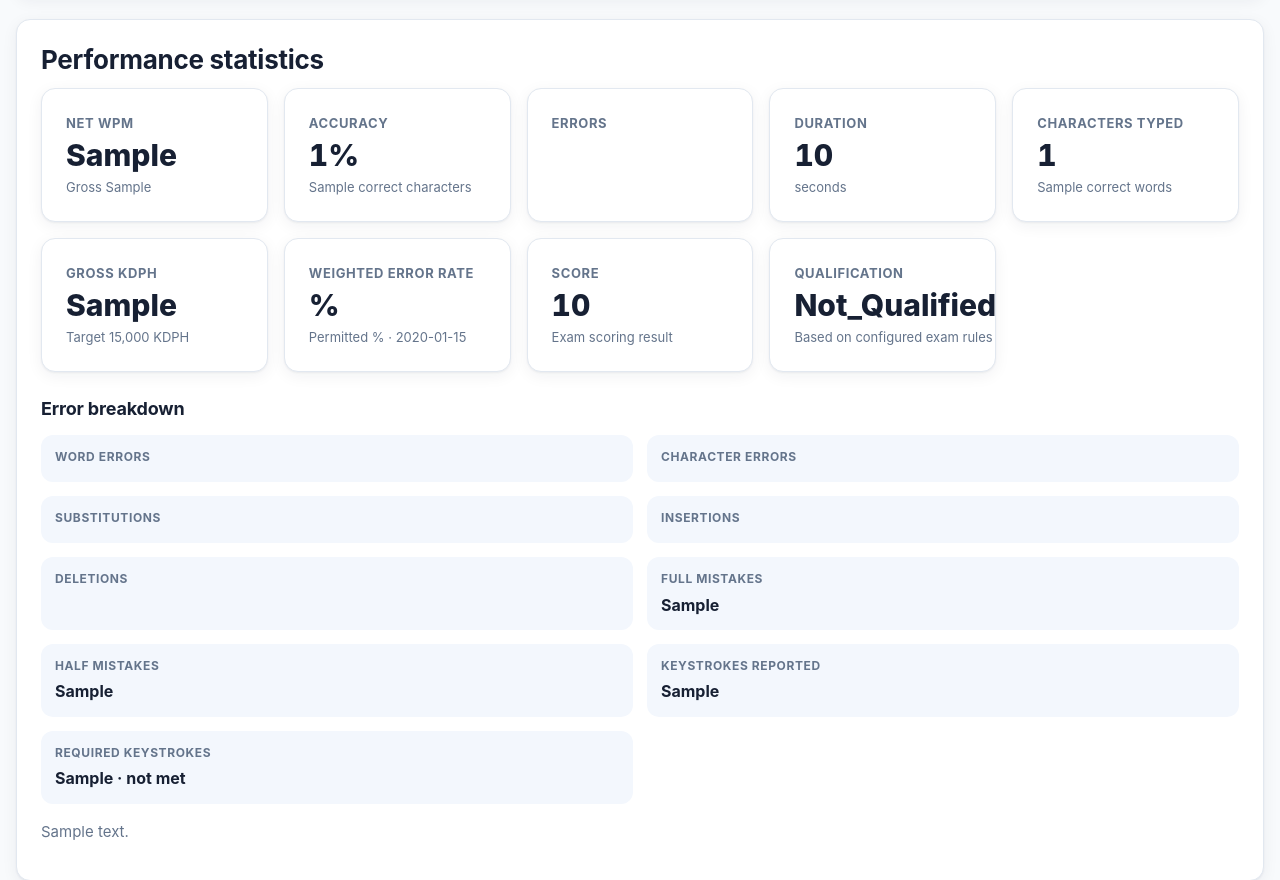
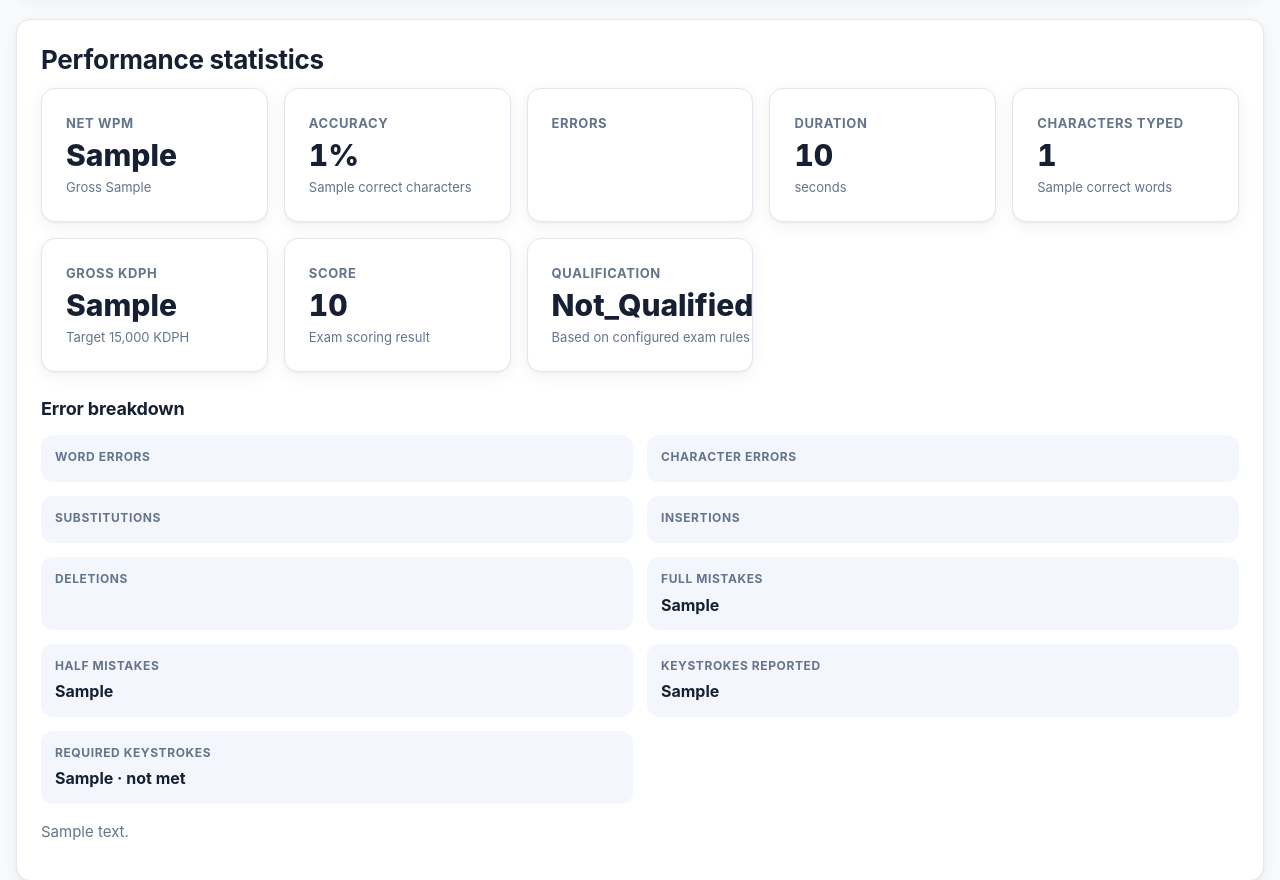
Before and after one commit to vikashphogat0-ux/typingskillzone-django, a Django app: template backend/typing_sessions/templates/typing_sessions/result.html in a window 1280 px wide. Shown: the part 556-1436 px from the top of the page. Run offline with Django 5.2, Linux system fonts and the light colour scheme; the template is opened without the code that fills it: most values are stand-ins (such as "Sample title", 1, 10 or a date in 2020); parts of the project's set-up code (start-up, migrations or seed data) failed here and were passed over.

Commit message:
Limit DPA-only result labels to the DPA simulator

```diff
--- a/backend/typing_sessions/templates/typing_sessions/result.html
+++ b/backend/typing_sessions/templates/typing_sessions/result.html
@@ -29,7 +29,7 @@
     <article class="metric-card"><span>Duration</span><strong>{{ attempt.result_snapshot.duration_seconds|default_if_none:"–" }}</strong><small>seconds</small></article>
     <article class="metric-card"><span>Characters typed</span><strong>{{ attempt.submitted_text|length }}</strong><small>{{ attempt.result_snapshot.correct_words|default_if_none:"0" }} correct words</small></article>
     {% if attempt.result_snapshot.gross_kdph != None %}<article class="metric-card"><span>Gross KDPH</span><strong>{{ attempt.result_snapshot.gross_kdph }}</strong><small>Target 15,000 KDPH</small></article>{% endif %}
-    {% if attempt.result_snapshot.error_percent != None %}<article class="metric-card"><span>Weighted error rate</span><strong>{{ attempt.result_snapshot.error_percent }}%</strong><small>Permitted {{ attempt.result_snapshot.category_error_cap }}% · {{ attempt.result_snapshot.candidate_category }}</small></article>{% endif %}
+    {% if attempt.rules_snapshot.scoring_rules.formula == "SSC_DPA_GRADE_A" and attempt.result_snapshot.error_percent != None %}<article class="metric-card"><span>Weighted error rate</span><strong>{{ attempt.result_snapshot.error_percent }}%</strong><small>Permitted {{ attempt.result_snapshot.category_error_cap }}% · {{ attempt.result_snapshot.candidate_category }}</small></article>{% endif %}
     {% if attempt.result_snapshot.score != None %}<article class="metric-card"><span>Score</span><strong>{{ attempt.result_snapshot.score }}</strong><small>Exam scoring result</small></article>{% endif %}
     {% if attempt.result_snapshot.qualification_status %}<article class="metric-card"><span>Qualification</span><strong>{{ attempt.result_snapshot.qualification_status|title }}</strong><small>Based on configured exam rules</small></article>{% endif %}
   </div>
@@ -58,7 +58,7 @@
     <div><dt>Paragraph breaks</dt><dd>{{ attempt.result_snapshot.mistake_categories.paragraph_breaks|default:0 }}</dd></div>
   </dl>
   {% endif %}
-  {% if attempt.result_snapshot.scoring_mode == "CUSTOM" %}<p class="muted" style="margin-top:12px">Qualifying-only simulator: typing marks are not added to final merit.</p>{% endif %}
+  {% if attempt.rules_snapshot.scoring_rules.formula == "SSC_DPA_GRADE_A" %}<p class="muted" style="margin-top:12px">Qualifying-only simulator: typing marks are not added to final merit.</p>{% endif %}
   {% if attempt.result_snapshot.qualification_note %}<p class="muted" style="margin-top:16px">{{ attempt.result_snapshot.qualification_note }}</p>{% endif %}
 </section>
 <script>
```
